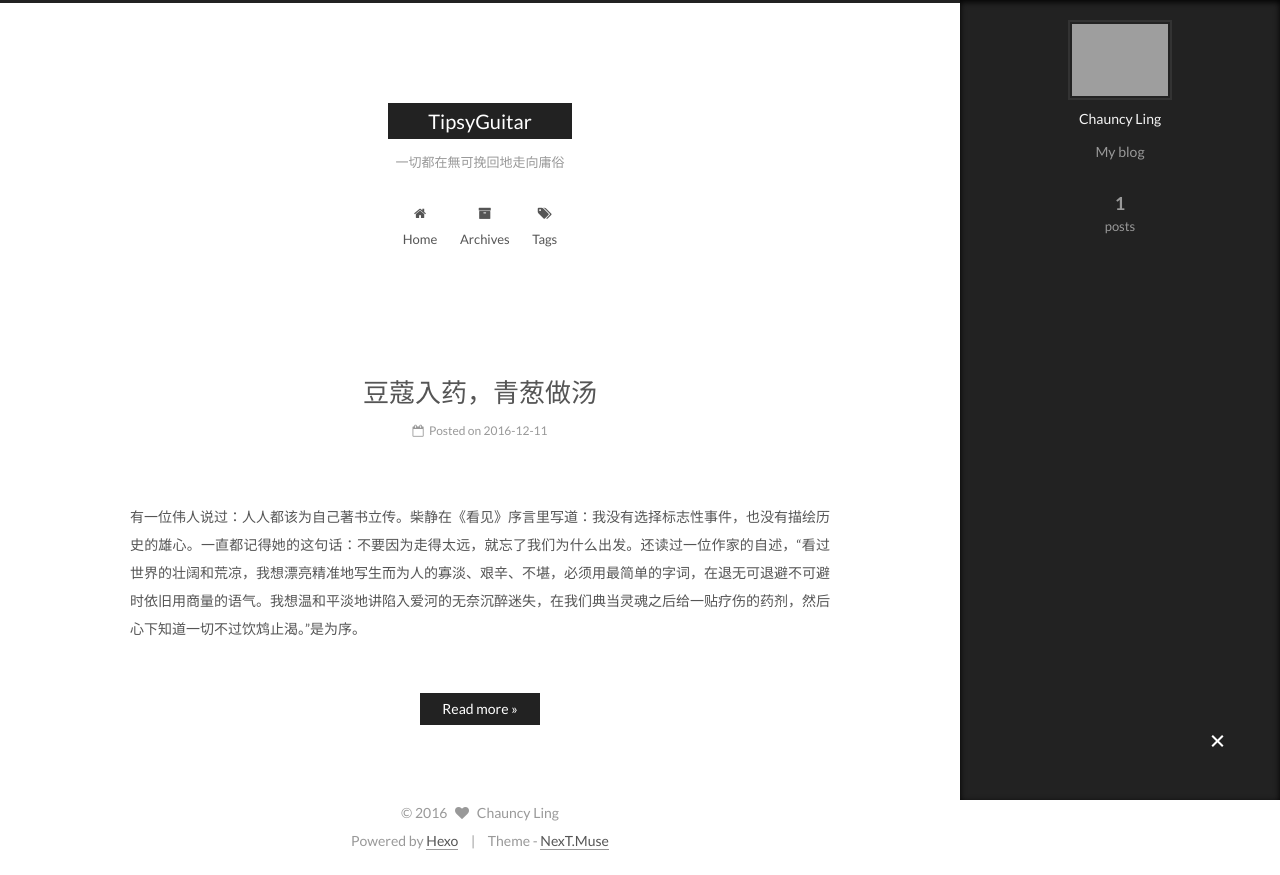
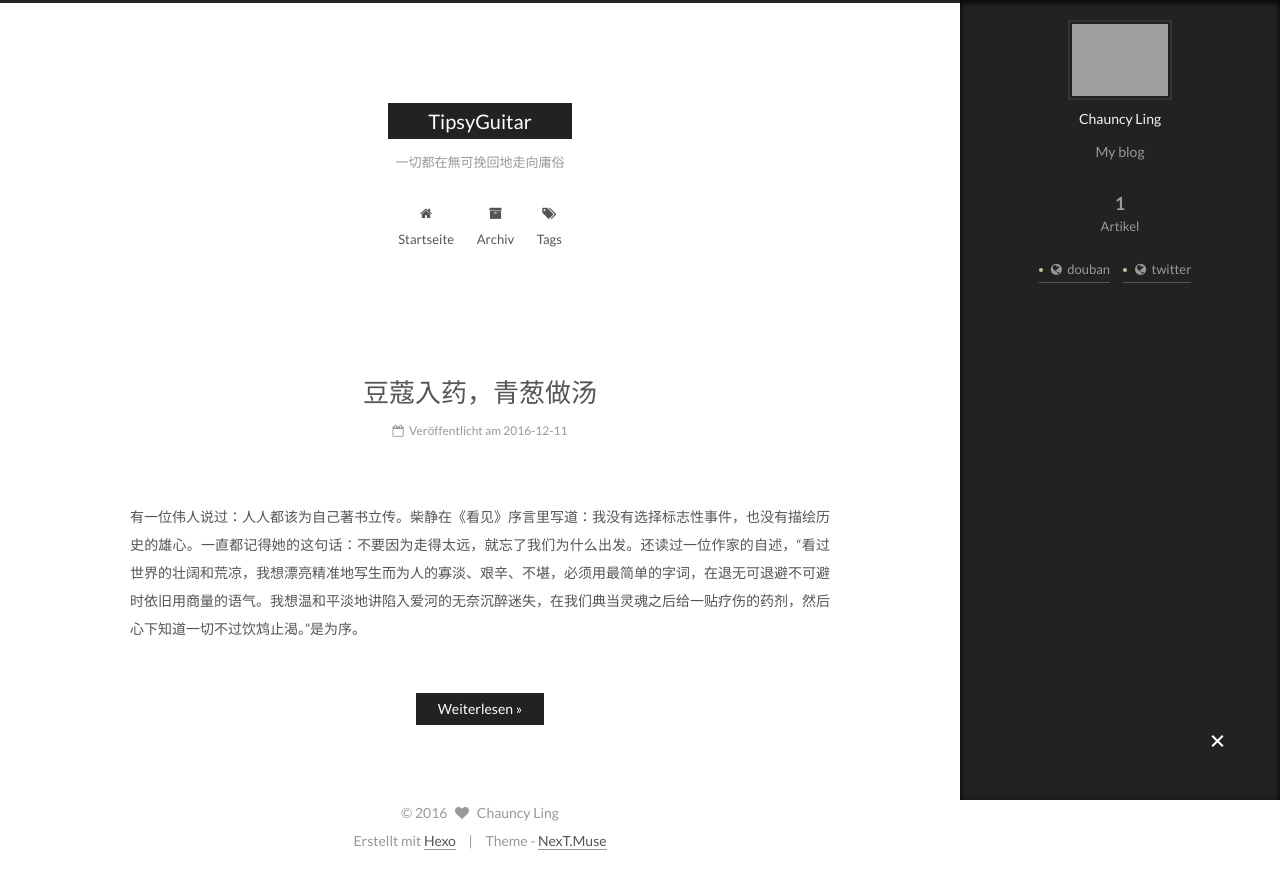
Before and after one commit to TipsyGuitar/TipsyGuitar.github.io, a plain HTML site: page index.html in a window 1280 px wide. Both pictures are taken after a click on the element 1217 px from the left and 742 px from the top of the page. Drawn offline with Linux system fonts and the light colour scheme; grey boxes are pictures that could not be loaded.

Commit message:
Site updated: 2016-12-11 15:17:17

```diff
--- a/css/main.css
+++ b/css/main.css
@@ -1680,7 +1680,7 @@ pre .javascript .function {
   width: 4px;
   height: 4px;
   border-radius: 50%;
-  background: #91a8be;
+  background: #b5cd99;
 }
 .links-of-blogroll {
   font-size: 13px;
--- a/index.html
+++ b/index.html
@@ -186,7 +186,7 @@
 
               <i class="menu-item-icon fa fa-fw fa-home"></i> <br />
 
-            Home
+            Startseite
           </a>
         </li>
 
@@ -196,7 +196,7 @@
 
               <i class="menu-item-icon fa fa-fw fa-archive"></i> <br />
 
-            Archives
+            Archiv
           </a>
         </li>
 
@@ -278,7 +278,7 @@
               <span class="post-meta-item-icon">
                 <i class="fa fa-calendar-o"></i>
               </span>
-              <span class="post-meta-item-text">Posted on</span>
+              <span class="post-meta-item-text">Veröffentlicht am</span>
               <time title="Post created" itemprop="dateCreated datePublished" datetime="2016-12-11T11:09:35+08:00">
                 2016-12-11
               </time>
@@ -320,7 +320,7 @@
           <!--noindex-->
           <div class="post-more-link text-center">
             <a class="btn" href="/2016/12/11/豆蔻入药，青葱做汤/#more" rel="contents">
-              Read more &raquo;
+              Weiterlesen &raquo;
             </a>
           </div>
           <!--/noindex-->
@@ -393,7 +393,7 @@
           <div class="site-state-item site-state-posts">
             <a href="/archives">
               <span class="site-state-item-count">1</span>
-              <span class="site-state-item-name">posts</span>
+              <span class="site-state-item-name">Artikel</span>
             </a>
           </div>
 
@@ -406,6 +406,26 @@
 
 
         <div class="links-of-author motion-element">
+
+
+              <span class="links-of-author-item">
+                <a href="http://douban.com/people/your-user-name" target="_blank" title="douban">
+
+                    <i class="fa fa-fw fa-globe"></i>
+
+                  douban
+                </a>
+              </span>
+
+              <span class="links-of-author-item">
+                <a href="https://twitter.com/your-user-name" target="_blank" title="twitter">
+
+                    <i class="fa fa-fw fa-globe"></i>
+
+                  twitter
+                </a>
+              </span>
+
 
         </div>
 
@@ -444,7 +464,7 @@
 
 
 <div class="powered-by">
-  Powered by <a class="theme-link" href="https://hexo.io">Hexo</a>
+  Erstellt mit  <a class="theme-link" href="https://hexo.io">Hexo</a>
 </div>
 
 <div class="theme-info">
```
Also changed, not shown: 2016/12/11/豆蔻入药，青葱做汤/index.html (+25 -5 lines), archives/2016/12/index.html (+26 -6 lines), archives/2016/index.html (+26 -6 lines), archives/index.html (+26 -6 lines), images/avatar.gif.
